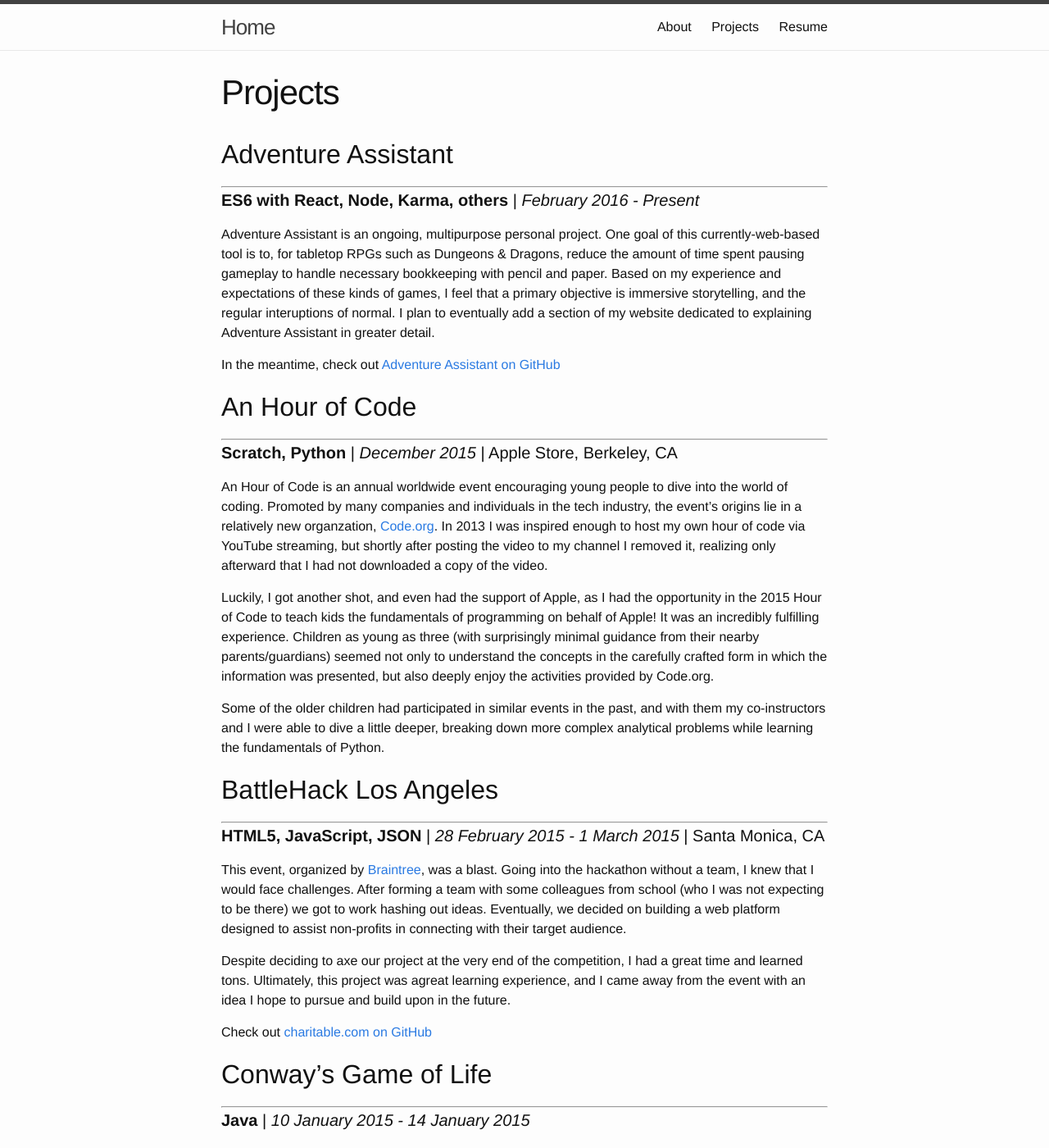
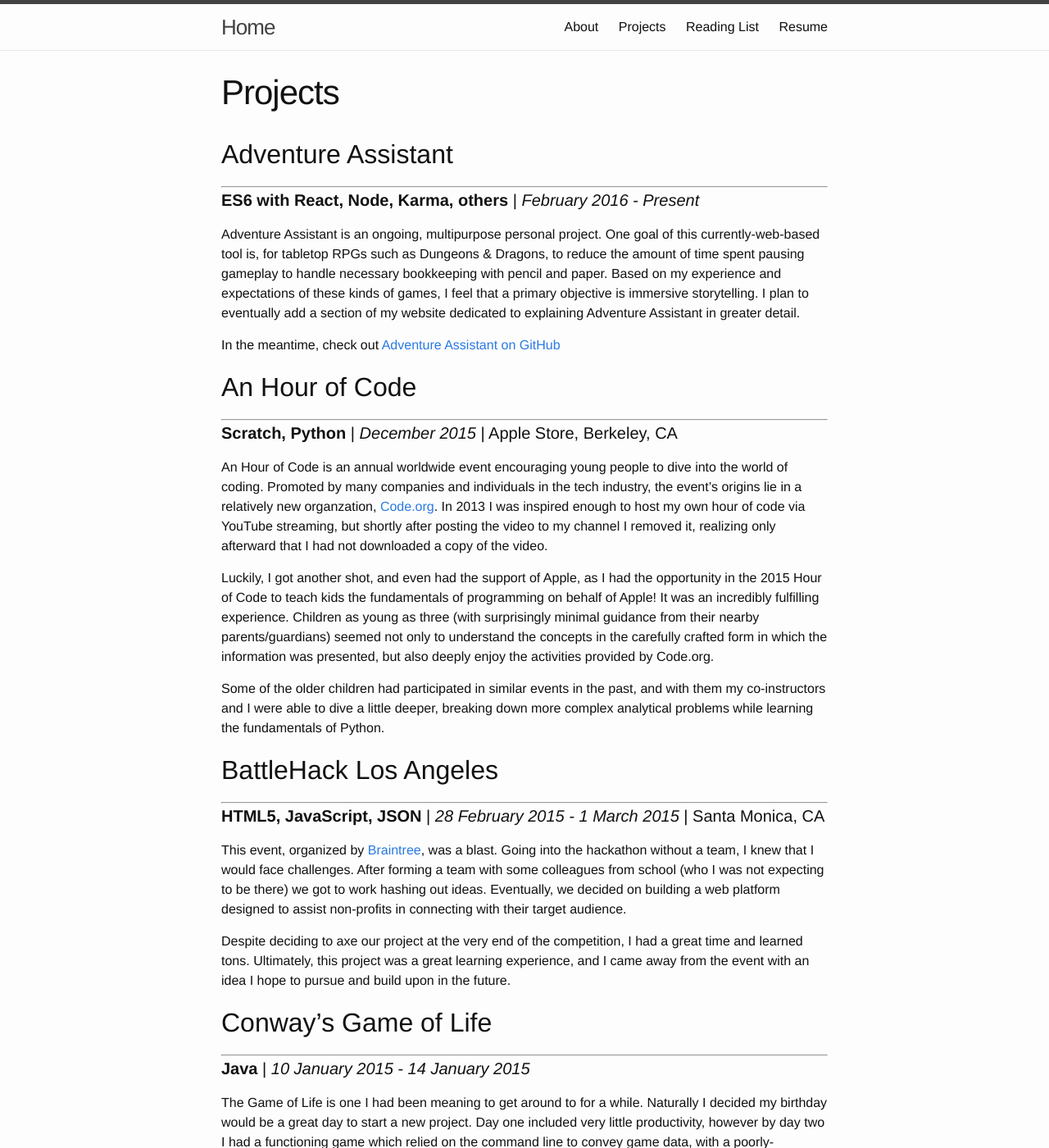
Before and after one commit to nrebhun/nrebhun.github.io, a Jekyll site: the page built from projects.md, in a window 1280 px wide and 1400 px high. Shown: the whole window at 82% size. Built offline with Jekyll 4.4.1, drawn with Linux system fonts in a browser that asks for light colours.

Commit message:
Update pages, Add Reading List, Remove MCIP

```diff
--- a/_includes/header.html
+++ b/_includes/header.html
@@ -15,9 +15,7 @@
       <div class="trigger">
         {% for page in site.pages %}
           {% if page.title %}
-            {% if page.title != "MCIP" %}
               <a class="page-link" href="{{ page.url | prepend: site.baseurl }}">{{ page.title }}</a>
-            {% endif %}
           {% endif %}
         {% endfor %}
       </div>
--- a/projects.md
+++ b/projects.md
@@ -10,11 +10,11 @@
 #### **ES6 with React, Node, Karma, others** | *February 2016 - Present*
 
 Adventure Assistant is an ongoing, multipurpose personal project. One goal of this
-currently-web-based tool is to, for tabletop RPGs such as Dungeons & Dragons, reduce the amount of
+currently-web-based tool is, for tabletop RPGs such as Dungeons & Dragons, to reduce the amount of
 time spent pausing gameplay to handle necessary bookkeeping with pencil and paper. Based on my
 experience and expectations of these kinds of games, I feel that a primary objective is immersive
-storytelling, and the regular interuptions of normal. I plan to eventually add a section of my
-website dedicated to explaining Adventure Assistant in greater detail.
+storytelling. I plan to eventually add a section of my website dedicated to explaining Adventure
+Assistant in greater detail.
 
 In the meantime, check out [Adventure Assistant on GitHub]
 
@@ -22,8 +22,8 @@
 <!-- Turn into a Post at a later date
 I began a campaign with some friends relatively recently (just shy of a year before beginning work
 on Adventure Assistant) and found that I mostly enjoyed the storytelling aspect of the game.
-Realism, as silly as it might sound for a fantasy world, I have found is fairly crucial for me to
-feel fully immersed in the game. Hauling around thousands of coins of varying metal without
+Silly as it might sound for a fantasy world, I have found a certain degree of realism is fairly
+crucial for my personal immersion. Hauling around thousands of coins of varying metal without
 consequence, while convenient, made very little sense to me, for example.
 -->
 
@@ -33,8 +33,8 @@
 #### **Scratch, Python** | *December 2015* | Apple Store, Berkeley, CA
 
 An Hour of Code is an annual worldwide event encouraging young people to dive into the world of
-coding. Promoted by many companies and individuals in the tech industry, the event's origins lie in a
-relatively new organzation, [Code.org]. In 2013 I was inspired enough to host my own hour of code
+coding. Promoted by many companies and individuals in the tech industry, the event's origins lie in
+a relatively new organzation, [Code.org]. In 2013 I was inspired enough to host my own hour of code
 via YouTube streaming, but shortly after posting the video to my channel I removed it, realizing
 only afterward that I had not downloaded a copy of the video.
 
@@ -44,9 +44,9 @@
 nearby parents/guardians) seemed not only to understand the concepts in the carefully crafted form
 in which the information was presented, but also deeply enjoy the activities provided by Code.org.
 
-Some of the older children had participated in similar events in the past, and with them my co-instructors and I
-were able to dive a little deeper, breaking down more complex analytical problems while learning the
-fundamentals of Python.
+Some of the older children had participated in similar events in the past, and with them my
+co-instructors and I were able to dive a little deeper, breaking down more complex analytical
+problems while learning the fundamentals of Python.
 
 
 ## BattleHack Los Angeles
@@ -60,10 +60,9 @@
 platform designed to assist non-profits in connecting with their target audience.
 
 Despite deciding to axe our project at the very end of the competition, I had a great time and
-learned tons. Ultimately, this project was agreat learning experience, and I came away from the
+learned tons. Ultimately, this project was a great learning experience, and I came away from the
 event with an idea I hope to pursue and build upon in the future.
 
-Check out [charitable.com on GitHub]
 
 ## Conway's Game of Life
 ---
```
Also changed, not shown: about.md (+5 -4 lines), mcip.md (deleted, +0 -9 lines), reading.md (added, +22 -0 lines), resume.md (+2 -2 lines).
